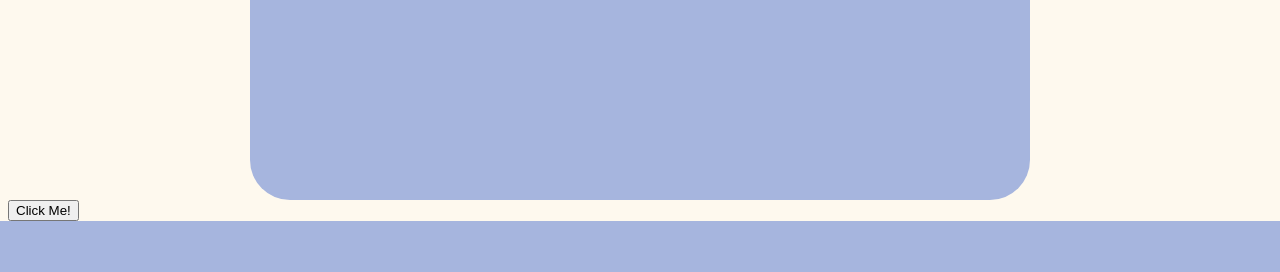
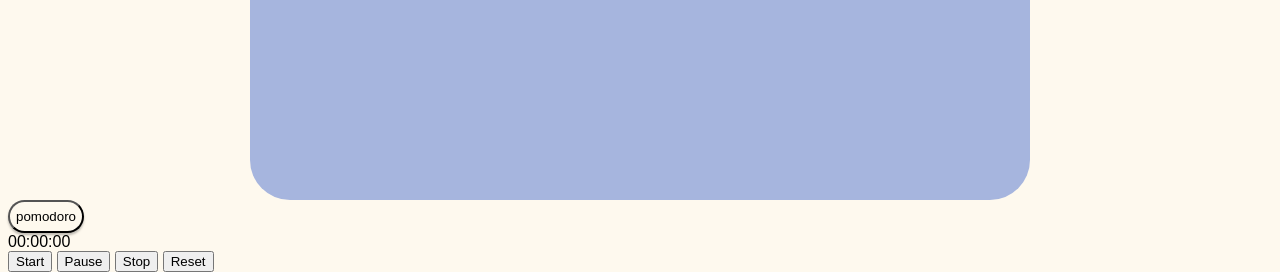
Before and after one commit to wang-howard/TigerFocus, a Flask app: page /timer in a window 1280 px wide; the page is wider, and only the part inside the window is pictured. Shown: the part 857-1129 px from the top of that part. Before the commit the page ends 1078 px from the top of that part, so only its background shows below. Run offline with Flask 3, Linux system fonts and the light colour scheme; some libraries are stand-ins or nearby versions; some web fonts are replaced.

Commit message:
timer js

```diff
--- a/src/static/css/timerStyles.css
+++ b/src/static/css/timerStyles.css
@@ -38,3 +38,14 @@ top: 901.52px;
 background: #A6B5DE;
 border-radius: 40px;
 }
+
+#pomodoro {
+width: 300 px;
+height: 32.35px;
+left: 257px;
+top: 72.35px;
+background: #FEF9EE;
+box-shadow: 0px 2.22231px 2.22231px rgba(0, 0, 0, 0.25);
+border-radius: 16.6673px;
+
+}
--- a/src/templates/timer.html
+++ b/src/templates/timer.html
@@ -9,7 +9,17 @@
 
 <body>
 <div id="screen"></div>
-<button type="button">Click Me!</button>
+<button id = "pomodoro"  > pomodoro </button>
+
+<div id="chronoExample">
+    <div class="values">00:00:00</div>
+    <div>
+        <button class="startButton">Start</button>
+        <button class="pauseButton" >Pause</button>
+        <button class="stopButton">Stop</button>
+        <button class="resetButton">Reset</button>
+    </div>
+</div>
 </body>
 
 
```
Also changed, not shown: src/static/script/timer.js (added, +28 -0 lines).
